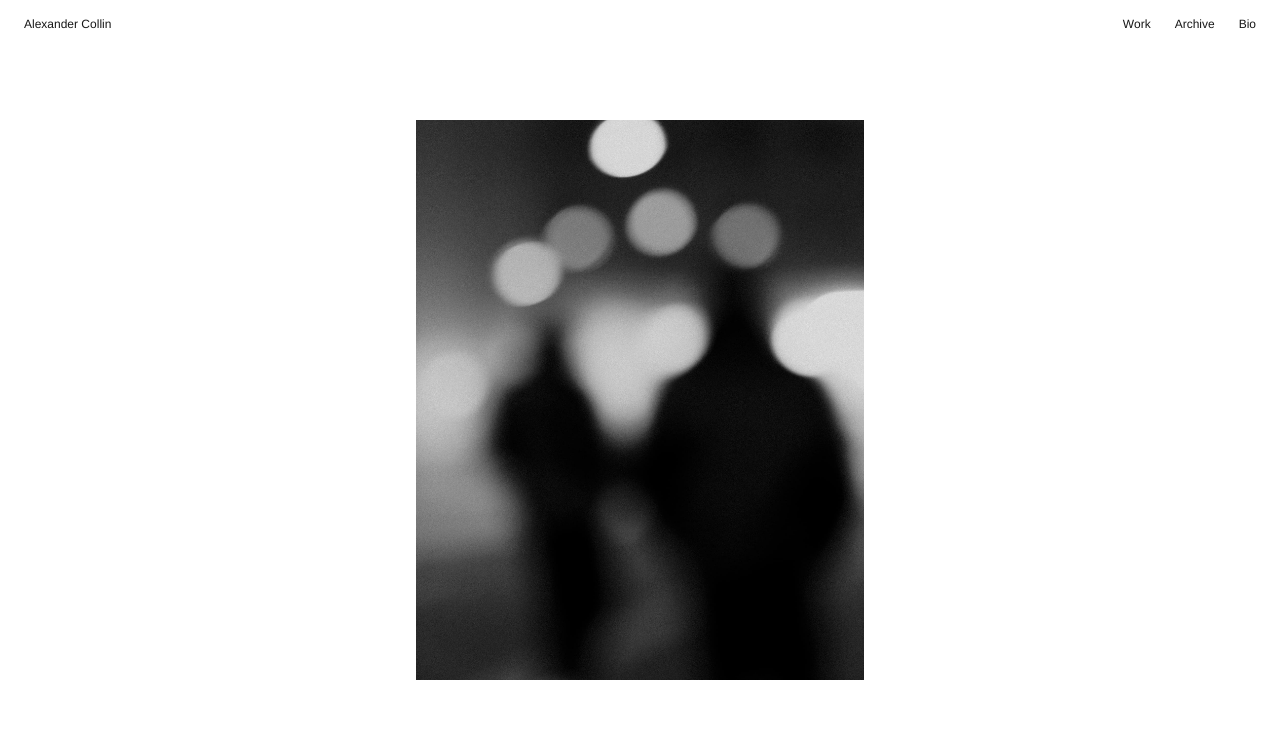
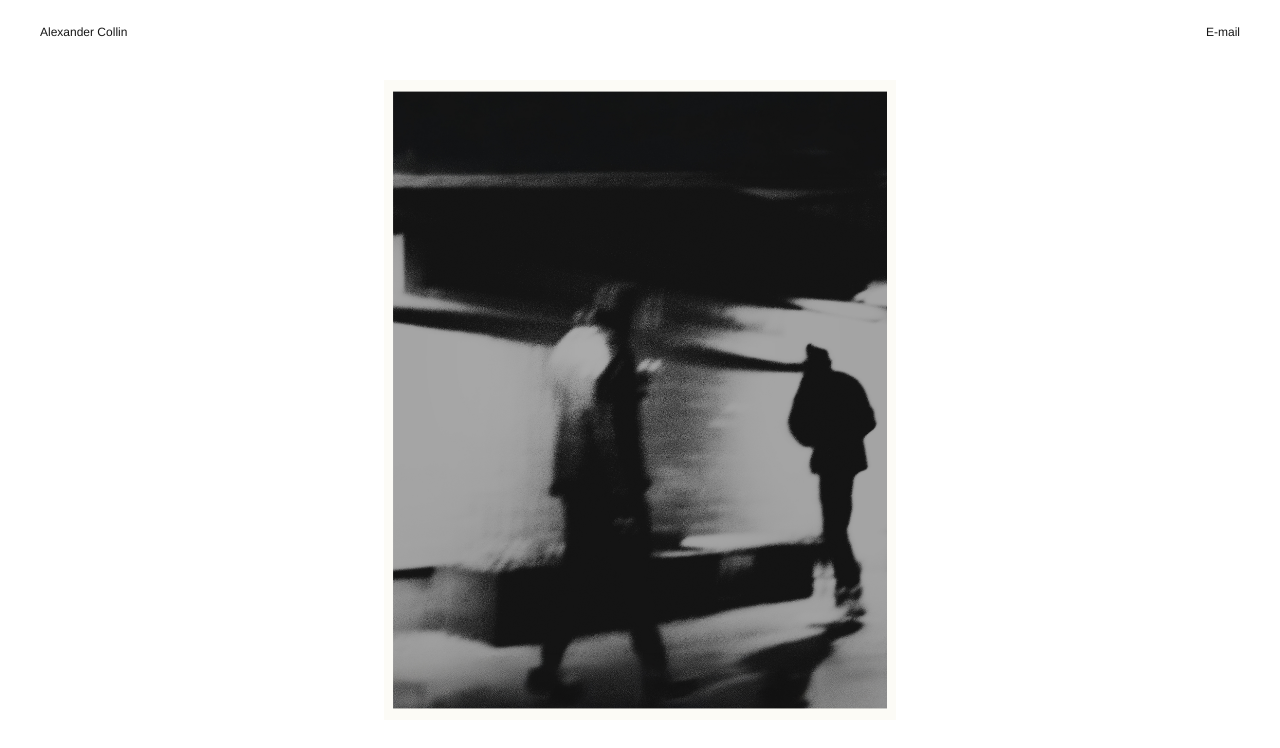
Before and after one commit to studiocollin/alexandercollincom, a Next.js app: page / in a window 1280 px wide. Shown: the top 748 px of the page. Built offline with nearby package versions, Linux system fonts and the light colour scheme; a web font is replaced by a local one.

Commit message:
v2 alpha
updated index
no menu

```diff
--- a/src/app/layout.js
+++ b/src/app/layout.js
@@ -10,18 +10,14 @@ export default function RootLayout({ children }) {
     <html lang="en">
       <body className="font-normal"
       >
-        <header className="fixed top-0 left-0 w-full px-6 py-4 z-50 flex justify-between items-start text-xs">
+        <header className="fixed top-0 left-0 w-full px-10 py-6 z-50 flex justify-between items-start text-xs">
           {/* Name on the left */}
           <Link href="/" className="hover:opacity-60 font-medium">
             Alexander Collin
           </Link>
-
-          {/* Nav on the right */}
-          <nav className="flex space-x-6">
-            <Link href="/work" className="hover:opacity-60">Work</Link>
-            <Link href="/archive" className="hover:opacity-60">Archive</Link>
-            <Link href="/bio" className="hover:opacity-60">Bio</Link>
-          </nav>
+          <Link href="mailto:alexander@alexandercollin.com" className="hover:opacity-60 font-medium">
+            E-mail
+          </Link>
         </header>
         {children}
       </body>
--- a/src/app/page.js
+++ b/src/app/page.js
@@ -1,14 +1,24 @@
 import Carousel from '@/components/Carousel'
 
 const images = [
-  '/images/index/LEW-AllAgain-Artwork-wide-FINAL_01082024.jpg',
-  '/images/index/_ACN0576.jpg',
+  'archive/ljungstrom-hallkaften/KerstinLjungstrom-250203-AlexanderCollin-0877.jpg',
   '/images/index/joback-fott-01.jpg',
-  '/images/index/ex-01.jpg',
+  '/archive/jamkid/286667874_745598489809422_5628512537186377452_n.jpg',
   '/images/index/jo-01.jpg',
   '/images/index/Lew-AllAgain-Teaser-OutNow.jpg',
+  '/archive/lew-allagain/LEW-AllAgain-Artwork-sRGB-2000x2000.jpg',
+  'archive/ljungstrom-hallkaften/KerstinLjungstrom-HallKaften-Artwork-final-sRGB.jpg',
+  '/images/index/_ACN0576.jpg',
   '/images/index/joback-fott-02.jpg',
-]
+  'archive/sunnan-2023/Sunnan-AlexanderCollin-sRGB-2-3.jpg',
+  '/images/index/ex-01.jpg',
+  'archive/zikai-hero/hero-03.jpg',
+  'archive/zikai-hero/hero-02.jpg',
+  'archive/jimouma-badtricks/JimOuma-AlexanderCollin-250207-0303-Enhanced-NR.jpg',
+   'archive/oscarzia-din/3f462c72555347.5beb50068e20d.jpg',
+  'archive/sabinaddumba-hwb/sabina_ddumba-homeward_bound.jpg',
+    'archive/thykingdomcome/23SS01-tape-03.jpg',
+ ]
 
 export default function Home() {
   return <Carousel images={images} />
--- a/src/components/Carousel.js
+++ b/src/components/Carousel.js
@@ -41,7 +41,7 @@ const Carousel = ({ images }) => {
       <img
         src={images[current]}
         alt={`Slide ${current}`}
-        className="max-h-[70vh] max-w-[70vw] object-contain"
+        className="max-h-[80vh] max-w-[80vw] object-contain"
       />
     </main>
   )
```
Also changed, not shown: 1 other file (tests, documents, lock files or other folders).
